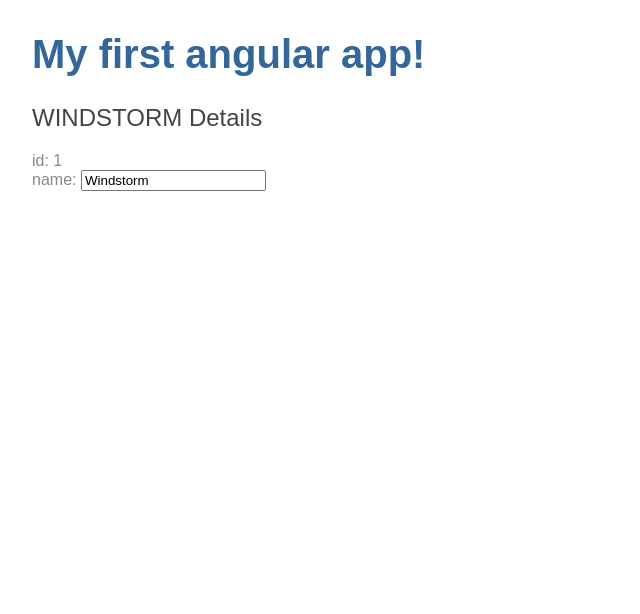
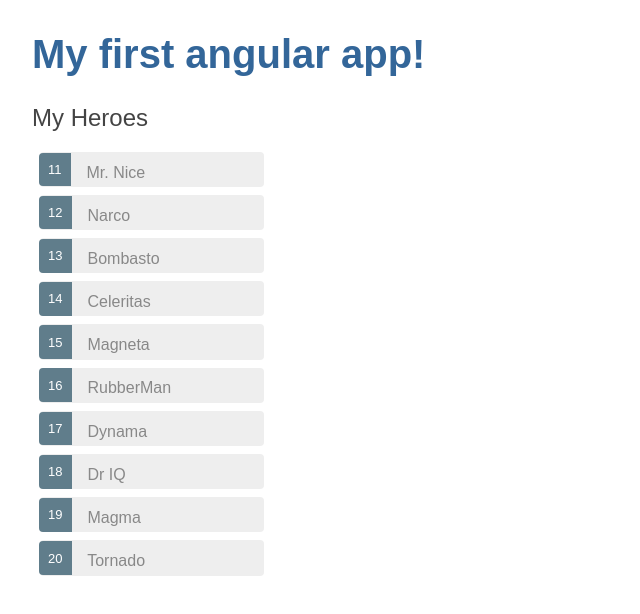
Before and after one commit to denisGromovWeb/angular-tour-of-heroes, an Angular app: page / in a window 1280 px wide. Shown: the top 614 px of the page, without its empty margins (0-640 px from the left). Built offline with nearby package versions, Linux system fonts and the light colour scheme.

Commit message:
Added list of heroes

```diff
--- a/src/app/heroes/heroes.component.css
+++ b/src/app/heroes/heroes.component.css
@@ -0,0 +1,48 @@
+/* HeroesComponent's private CSS styles */
+.selected {
+  background-color: #CFD8DC !important;
+  color: white;
+}
+.heroes {
+  margin: 0 0 2em 0;
+  list-style-type: none;
+  padding: 0;
+  width: 15em;
+}
+.heroes li {
+  cursor: pointer;
+  position: relative;
+  left: 0;
+  background-color: #EEE;
+  margin: .5em;
+  padding: .3em 0;
+  height: 1.6em;
+  border-radius: 4px;
+}
+.heroes li.selected:hover {
+  background-color: #BBD8DC !important;
+  color: white;
+}
+.heroes li:hover {
+  color: #607D8B;
+  background-color: #DDD;
+  left: .1em;
+}
+.heroes .text {
+  position: relative;
+  top: -3px;
+}
+.heroes .badge {
+  display: inline-block;
+  font-size: small;
+  color: white;
+  padding: 0.8em 0.7em 0 0.7em;
+  background-color: #607D8B;
+  line-height: 1em;
+  position: relative;
+  left: -1px;
+  top: -4px;
+  height: 1.8em;
+  margin-right: .8em;
+  border-radius: 4px 0 0 4px;
+}
--- a/src/app/heroes/heroes.component.html
+++ b/src/app/heroes/heroes.component.html
@@ -1,7 +1,19 @@
-<h2>{{hero.name | uppercase}} Details</h2>
-<div><span>id: </span>{{hero.id}}</div>
-<div>
-  <label>name:
-    <input [(ngModel)]="hero.name" placeholder="name">
-  </label>
+<h2>My Heroes</h2>
+<ul class="heroes">
+  <li *ngFor="let hero of heroes"
+		(click)="onSelect(hero)"
+		[class.selected]="hero === selectedHero">
+    <span class="badge">{{hero.id}}</span> {{hero.name}}
+  </li>
+</ul>
+
+
+<div *ngIf="selectedHero">
+	<h2>{{selectedHero.name | uppercase}} Details</h2>
+	<div><span>id: </span>{{selectedHero.id}}</div>
+	<div>
+	  <label>name:
+	    <input [(ngModel)]="selectedHero.name" placeholder="name">
+	  </label>
+	</div>
 </div>
--- a/src/app/heroes/heroes.component.ts
+++ b/src/app/heroes/heroes.component.ts
@@ -1,5 +1,6 @@
 import { Component, OnInit } from '@angular/core';
 import { Hero } from '../hero';
+import { HEROES } from '../mock-heroes';
 
 @Component({
   selector: 'app-heroes',
@@ -8,9 +9,10 @@
 })
 export class HeroesComponent implements OnInit {
 
-	hero: Hero = {
-		id: 1,
-		name: 'Windstorm',
+	heroes = HEROES;
+	selectedHero: Hero;
+	onSelect(hero: Hero): void {
+		this.selectedHero = hero;
 	}
 
   constructor() { }
--- /dev/null
+++ b/src/app/mock-heroes.ts
@@ -0,0 +1,14 @@
+import { Hero } from './hero';
+
+export const HEROES: Hero[] = [
+  { id: 11, name: 'Mr. Nice' },
+  { id: 12, name: 'Narco' },
+  { id: 13, name: 'Bombasto' },
+  { id: 14, name: 'Celeritas' },
+  { id: 15, name: 'Magneta' },
+  { id: 16, name: 'RubberMan' },
+  { id: 17, name: 'Dynama' },
+  { id: 18, name: 'Dr IQ' },
+  { id: 19, name: 'Magma' },
+  { id: 20, name: 'Tornado' }
+];
```
